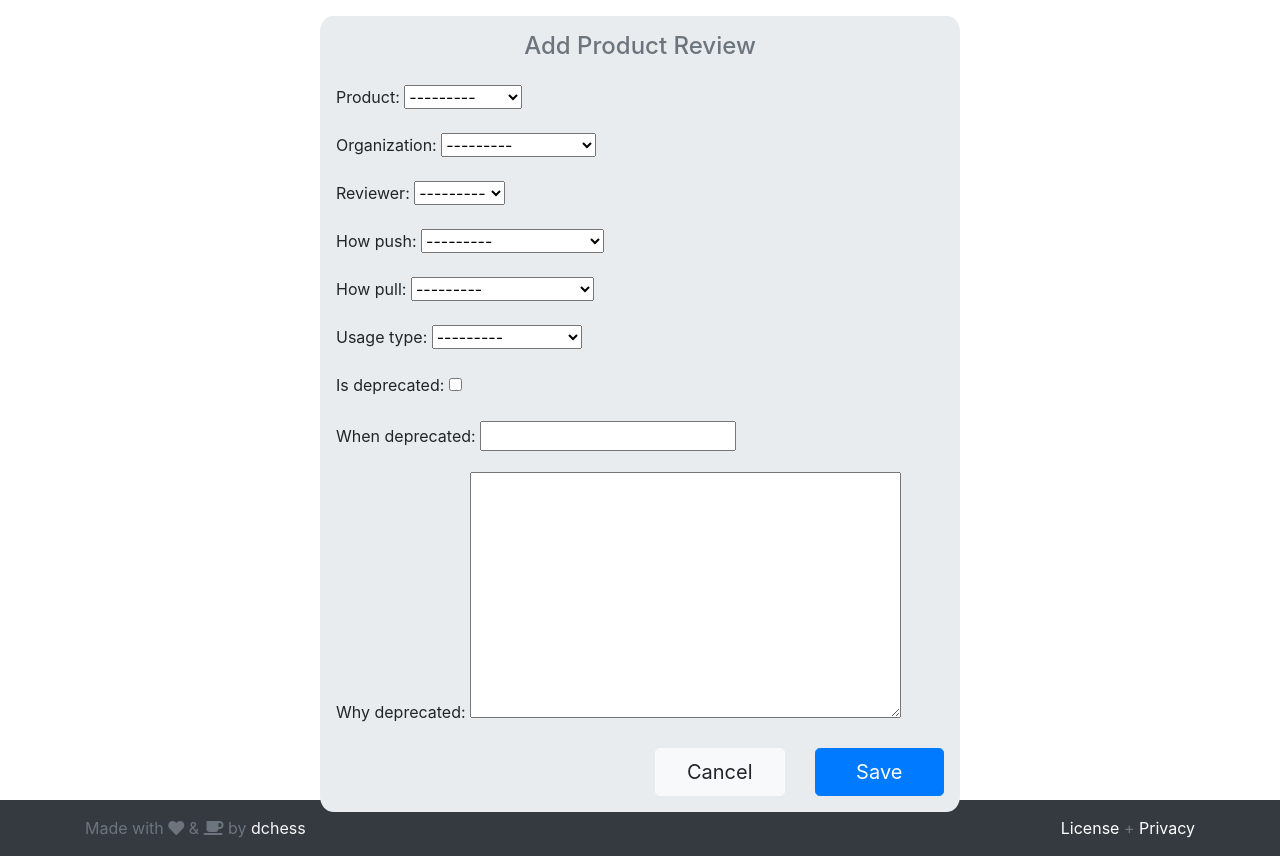
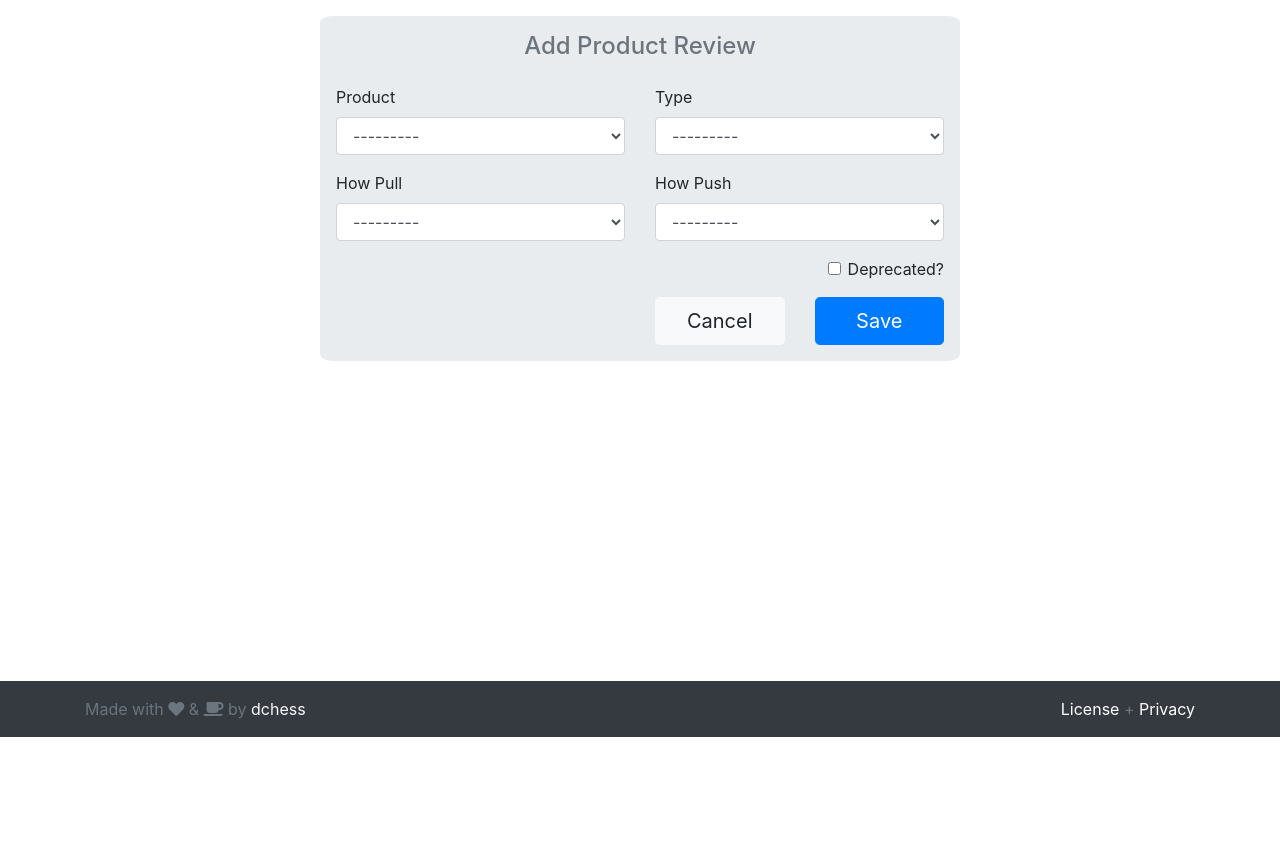
Before and after one commit to dchess/mothra, a Django app: page /reviews/create/ in a window 1280 px wide. Shown: the part 63-919 px from the top of the page. After the commit the page ends 800 px from the top, so only its background shows below. Run offline with Django 3.2, Linux system fonts and the light colour scheme; a user stored in the database is signed in; data comes from the database, SQL or seed files in the repository; tables that the repository leaves empty hold one stand-in row (values such as "Sample post"); some libraries are stand-ins or nearby versions.

Commit message:
Update usage form styling

```diff
--- a/templates/usage_create_form.html
+++ b/templates/usage_create_form.html
@@ -3,9 +3,49 @@
 <form method="post" class="col-sm-6 offset-sm-3 my-3 edit-form">
     {% csrf_token %}
     <h4 class="text-muted text-center pb-3">Add Product Review</h4>
-    {{ form.as_p}}
+    <div class="row">
+        <div class="col">
+            <label for="{{ form.product.id_for_label }}">Product</label>
+            {{ form.product }}
+        </div>
+        <div class="col">
+            <label for="{{ form.usage_type.id_for_label }}">Type</label>
+            {{ form.usage_type }}
+        </div>
+    </div>
+    <input type="text" value="{{ user.profile.id }}" name="{{ form.reviewer.html_name }}"
+        id="{{ form.reviewer.id_for_label }}" hidden>
+    <input type="text" value="{{ user.profile.organization.id }}" name="{{ form.organization.html_name }}"
+        id="{{ form.organization.id_for_label }}" hidden>
+    <div class="row pt-3">
+        <div class=" col">
+            <label for="{{ form.how_pull.id_for_label }}">How Pull</label>
+            {{ form.how_pull }}
+        </div>
+        <div class="col">
+            <label for="{{ form.how_push.id_for_label }}">How Push</label>
+            {{ form.how_push }}
+        </div>
+    </div>
+    <div class="row pt-3">
+        <div class="col" id="deprecation-date" style="display: none;">
+            <label for="{{ form.when_deprecated.id_for_label }}">Deprecation Date</label>
+            <input type="date" class="form-control" name="{{ form.when_deprecated.html_name }}"
+                id="{{ form.when_deprecated.id_for_label}}">
+        </div>
+        <div class="form-check col text-right">
+            {{ form.is_deprecated }}
+            <label for="{{ form.is_deprecated.id_for_label }}" class="form-check-label">Deprecated?</label>
+        </div>
+    </div>
+    <div class="row pt-3" id="deprecation-reason" style="display: none;">
+        <div class=" col">
+            <label for="{{ form.why_deprecated.id_for_label }}">Deprecation Reason</label>
+            {{ form.why_deprecated }}
+        </div>
 
-    <div class="row">
+    </div>
+    <div class="row pt-3">
         <div class="col-sm-3 offset-sm-6">
             <a href="{% url "profile" %}" class="btn btn-lg btn-light btn-block">Cancel</a>
         </div>
@@ -13,16 +53,24 @@
             <button class="btn btn-lg btn-primary btn-block" type="submit">Save</button>
         </div>
     </div>
+
 </form>
 
 {% endblock %}
 
 {% block scripts %}
 <script>
-    // $(function () {
-    //     $("#{{ form.name.id_for_label }}").addClass("form-control");
-    //     $("#{{ form.domain.id_for_label }}").addClass("form-control");
-    //     $("#{{ form.subject.id_for_label }}").addClass("form-control");
-    // })
+    $(function () {
+        $("#{{ form.product.id_for_label }}").addClass("form-control");
+        $("#{{ form.how_push.id_for_label }}").addClass("form-control");
+        $("#{{ form.how_pull.id_for_label }}").addClass("form-control");
+        $("#{{ form.usage_type.id_for_label }}").addClass("form-control");
+        $("#{{ form.why_deprecated.id_for_label }}").addClass("form-control");
+        $("#{{ form.is_deprecated.id_for_label }}").addClass("form-check-input");
+        $("#{{ form.is_deprecated.id_for_label }}").click(function () {
+            $("#deprecation-date").toggle();
+            $("#deprecation-reason").toggle();
+        });
+    })
 </script>
 {% endblock %}
```
